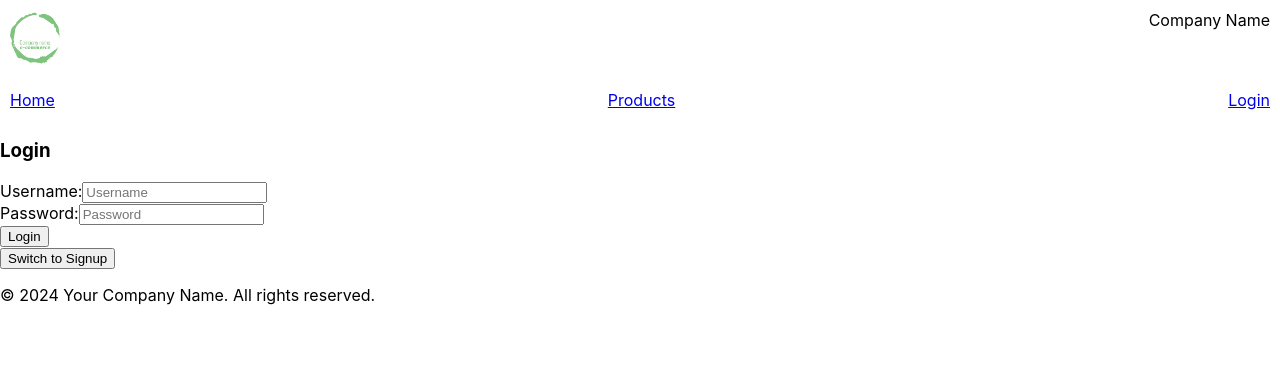
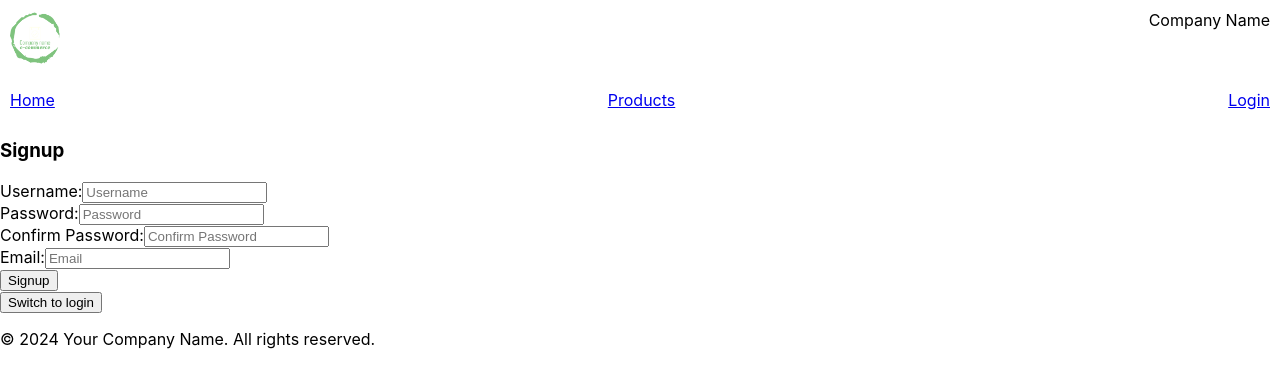
Before and after one commit to idoroe/ENSF_381_Assignment-04, a React (Create React App) app: page /Login in a window 1280 px wide. Both pictures are taken after a click on the button "Switch to Signup". Shown: the top 388 px of the page. Built offline with nearby package versions, Linux system fonts and the light colour scheme.

Commit message:
edit prop name

```diff
--- a/src/components/LoginForm.js
+++ b/src/components/LoginForm.js
@@ -1,6 +1,6 @@
 import React, { useState } from 'react';
 
-function LoginForm({ switchComponentProp }) {
+function LoginForm({ switchComponent}) {
   // State to hold the username and password input values
   const [username, setUsername] = useState('');
   const [password, setPassword] = useState('');
@@ -36,7 +36,7 @@ function LoginForm({ switchComponentProp }) {
         <button type="submit">Login</button>
       </form>
 
-      <button onClick={switchComponentProp}>Switch to Signup</button>
+      <button onClick={switchComponent}>Switch to Signup</button>
     </div>
   );
 }
--- a/src/components/LoginPage.js
+++ b/src/components/LoginPage.js
@@ -13,9 +13,9 @@ const LoginPage = () => {
       <Header />
       <div>
         {switchComponent ? (
-          <SignupForm switchComponentprop={() => setSwitchComponent(false)} />
+          <SignupForm switchComponent={() => setSwitchComponent(false)} />
         ) : (
-          <LoginForm switchComponentprop={() => setSwitchComponent(true)} />
+          <LoginForm switchComponent={() => setSwitchComponent(true)} />
         )}
       </div>
       <Footer />
--- a/src/components/SignupForm.js
+++ b/src/components/SignupForm.js
@@ -1,6 +1,6 @@
 import React, { useState } from 'react';
 
-function SignupForm({ switchComponentProp }) {
+function SignupForm({ switchComponent }) {
   const [username, setUsername] = useState('');
   const [password, setPassword] = useState('');
   const [confirmPassword, setConfirmPassword] = useState('');
@@ -62,7 +62,7 @@ function SignupForm({ switchComponentProp }) {
         <button type="submit" >Signup</button>
       </form>
 
-      <button onClick={switchComponentProp}>Switch to login</button>
+      <button onClick={switchComponent}>Switch to login</button>
     </div>
   );
 }
```
